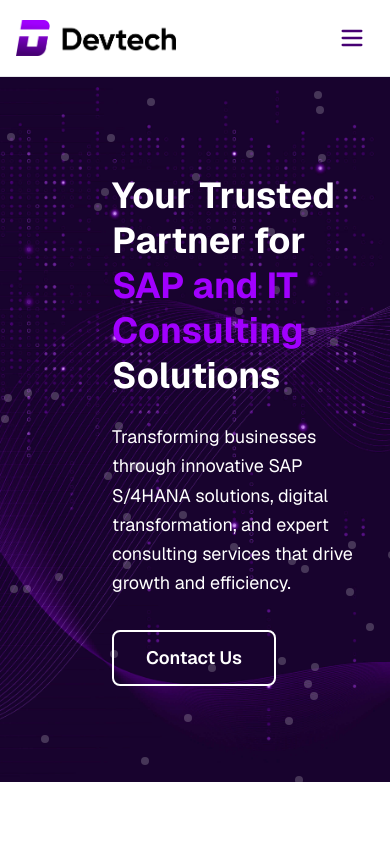
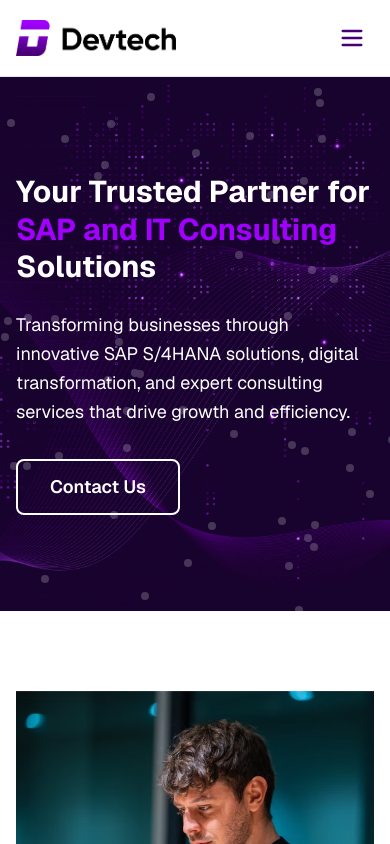
Before and after one commit to parthjoshi16/devtech-infosolution, a Next.js app: page / in a window 390 px wide. Shown: the top 844 px of the page. Built offline with nearby package versions, Linux system fonts and the light colour scheme.

Commit message:
minor fixes

```diff
--- a/src/app/page.js
+++ b/src/app/page.js
@@ -43,9 +43,9 @@ export default function Home() {
             ))}
           </div>
         </div>
-        <div className="relative max-w-full ml-24 px-4 py-4 sm:px-6 lg:px-8 gap-12 items-center z-10">
+        <div className="relative max-w-full sm:ml-24 px-4 py-4 sm:px-6 lg:px-8 gap-12 items-center z-10">
           <div>
-            <h1 className="text-white text-4xl md:text-6xl font-bold mb-6 leading-tight">
+            <h1 className="text-white text-3xl sm:text-4xl md:text-6xl font-bold mb-6 leading-tight">
               Your Trusted Partner for<br />
               <span className="text-primary">SAP and IT Consulting</span><br />
               Solutions
--- a/src/components/Header.js
+++ b/src/components/Header.js
@@ -20,7 +20,9 @@ export default function Header({ active }) {
         <header className="bg-white border-b border-gray-200 sticky top-0 z-40">
             <div className="max-w-7xl mx-auto flex items-center justify-between px-4 py-4">
                 <div className="flex items-center space-x-2">
-                    <img src="logo.png" width="160" height="160" alt="Devtech Logo" />
+                    <Link href="/">
+                        <img src="logo.png" width="160" height="160" alt="Devtech Logo" />
+                    </Link>
                 </div>
                 {/* Desktop Nav */}
                 <nav className="hidden md:flex space-x-8 text-base items-center">
```
